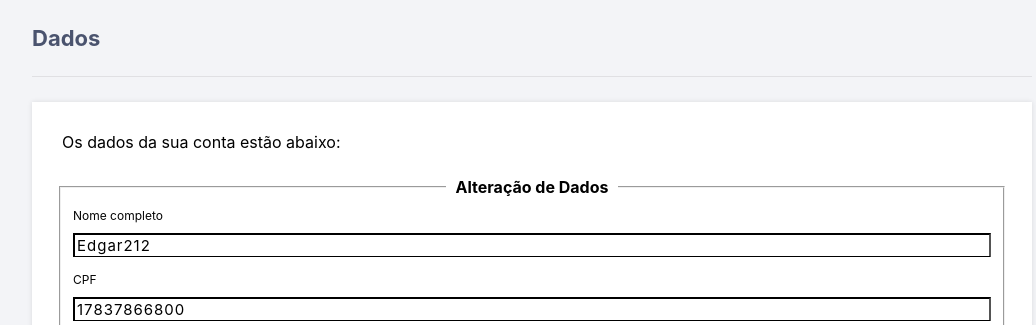
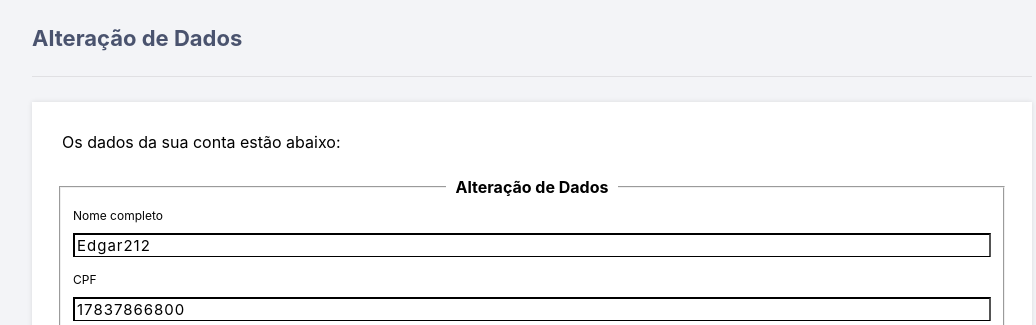
Before and after one commit to Dum56523/Front-End-Estagio-main, a Flask app: page /login/alteracao/ in a window 1280 px wide. Shown: the part 60-385 px from the top of the page, without its empty margins (108-1144 px from the left). Run offline with Flask 2, Linux system fonts and the light colour scheme; the visitor is signed in with stand-in values (Sample User, id 1); data comes from the database, SQL or seed files in the repository; some libraries are stand-ins or nearby versions.

Commit message:
projeto final

```diff
--- a/template/alteracao.html
+++ b/template/alteracao.html
@@ -3,7 +3,7 @@
 {% block title %}Alteração de dados{% endblock %}
 
 {% block content %}
-<h2>Dados</h2>
+<h2>Alteração de Dados</h2>
 <div>
     <p>Os dados da sua conta estão abaixo:</p>
     <table>
--- a/template/cadastro.html
+++ b/template/cadastro.html
@@ -61,7 +61,7 @@
                 </div>
                 <br><br>
                 <div class="inputBox">
-                    <input type="text" name="complemento" id="complemento" class="inputUser" required>
+                    <input type="text" name="complemento" id="complemento" class="inputUser">
                     <label for="complemento" class="labelInput">Complemento</label>
                 </div>
             </fieldset>
```
